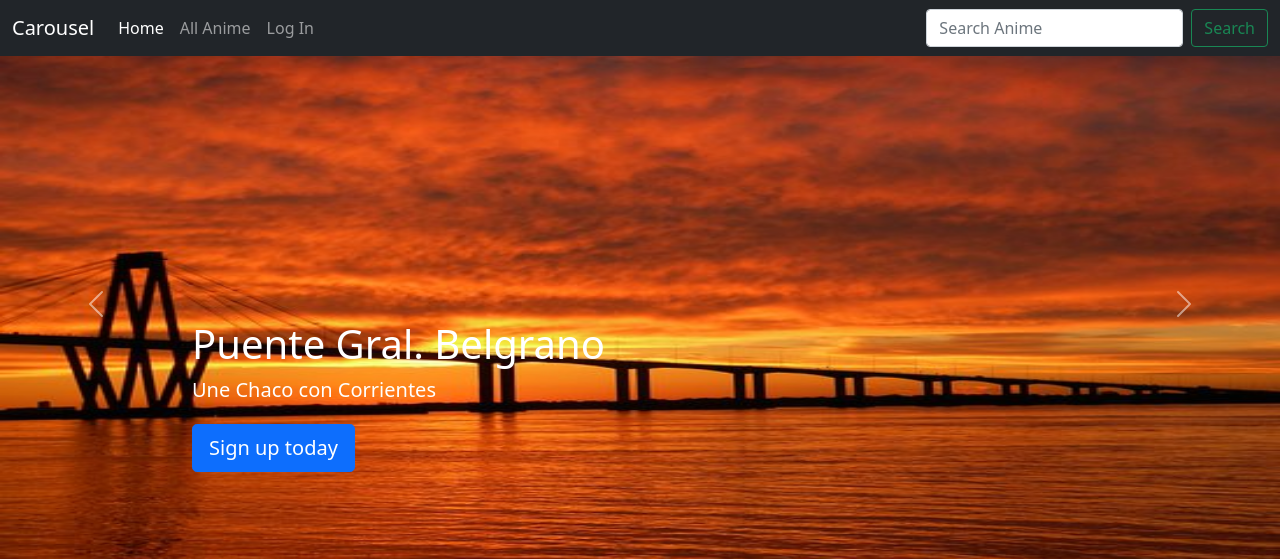
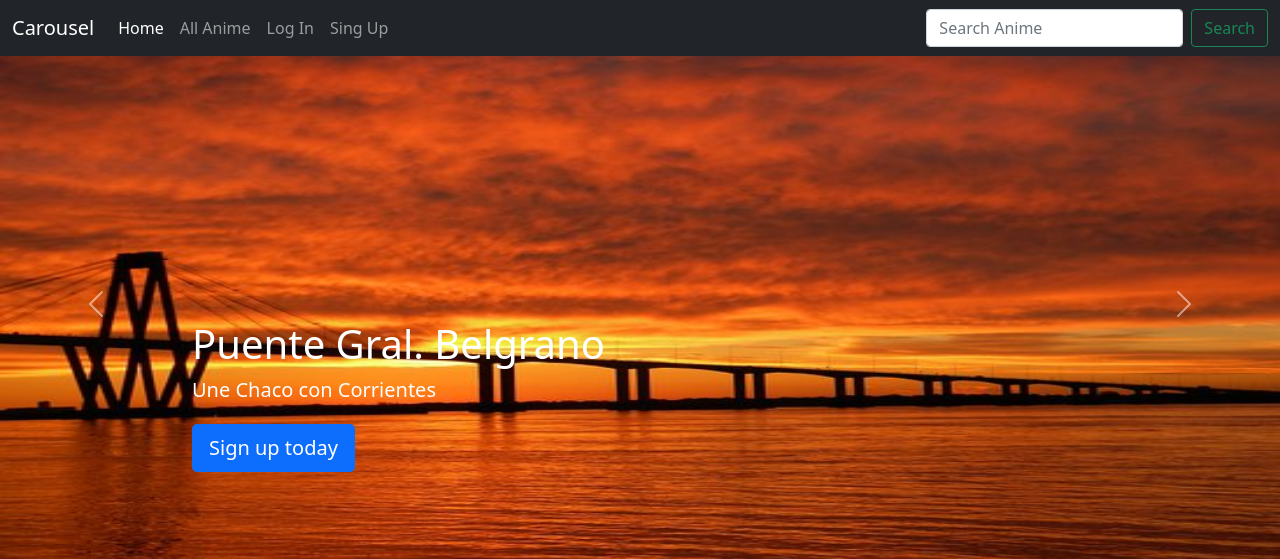
Before and after one commit to RodrigoTapia21/Entrega-final-Rodrigo-Tapia-, a Django app: page / in a window 1280 px wide. Shown: the top 559 px of the page. Run offline with Django 4.2, Linux system fonts and the light colour scheme; some libraries are stand-ins or nearby versions.

Commit message:
boton singup

```diff
--- a/TodoAnime/templates/TodoAnime/base.html
+++ b/TodoAnime/templates/TodoAnime/base.html
@@ -77,6 +77,9 @@
           <li class="nav-item">
             <a class="nav-link" href="{% url 'login' %}">Log In</a>
           </li>
+          <li class="nav-item">
+            <a class="nav-link" href="{% url 'singup' %}">Sing Up</a>
+          </li>
           {% endif %}
         </ul>
         <form action="{% url 'otaku-search' %}" class="d-flex">
```
Also changed, not shown: media/portada/85db3894c3949ef912fc88ebb669780b6b27ea35.jpg (added).
